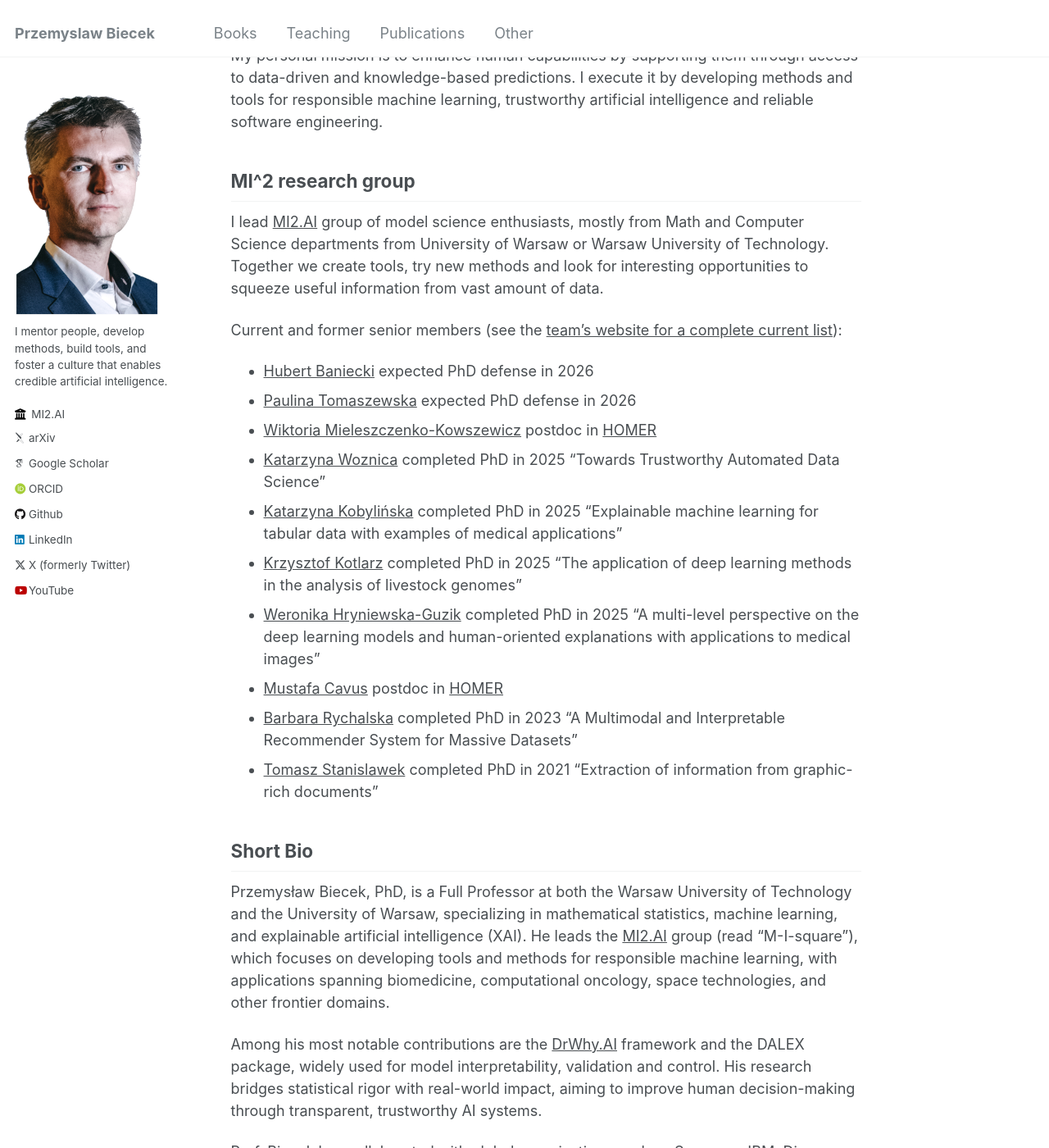
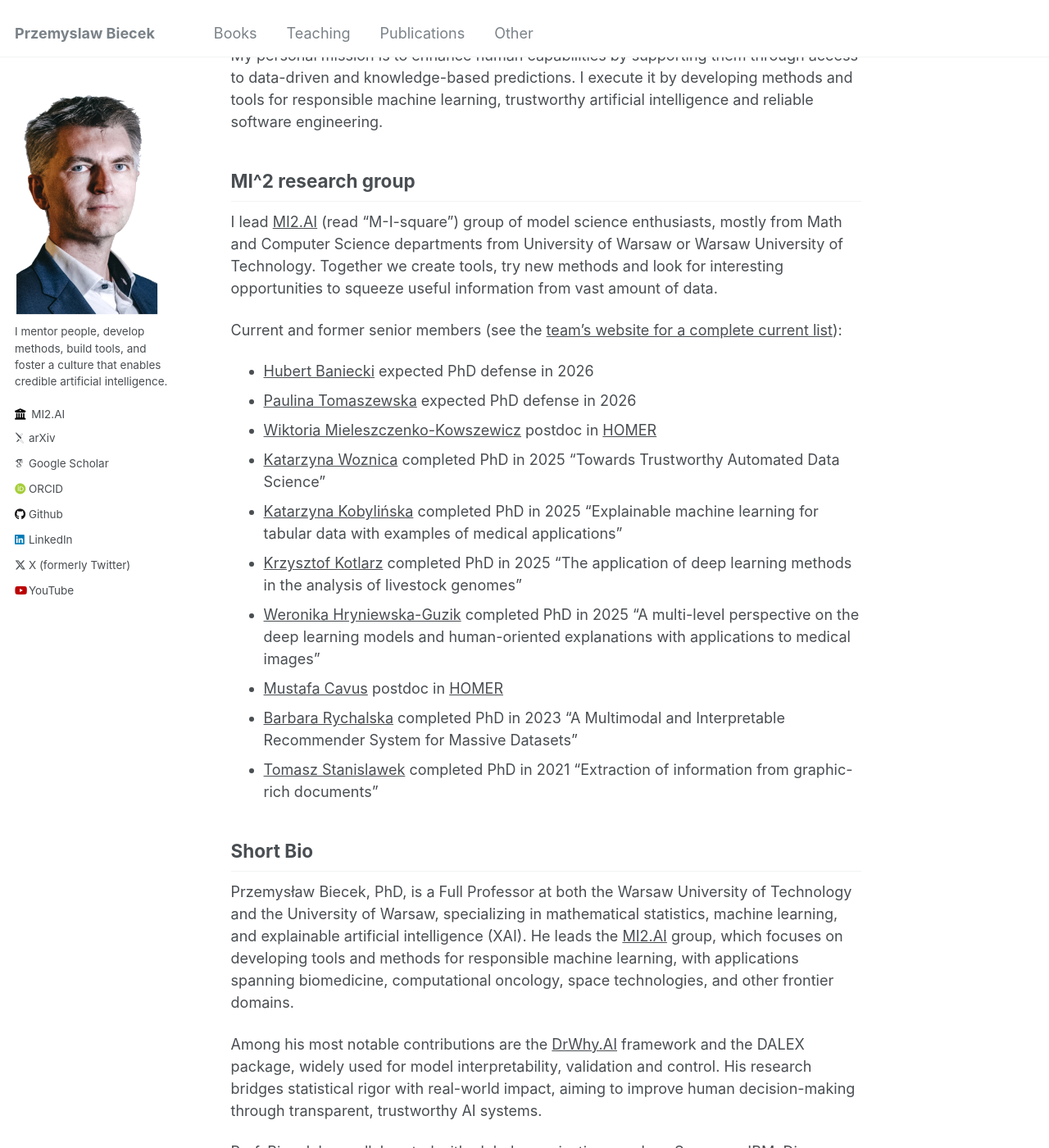
Before and after one commit to pbiecek/pbiecek.github.io, a Jekyll site: the page built from _pages/about.md, in a window 1280 px wide and 1400 px high, scrolled down 190 px. Shown: the whole window at 82% size. Built offline with Jekyll 4.4.1, drawn with Linux system fonts in a browser that asks for light colours; some web fonts are replaced; some of the changed lines change nothing that is shown.

Commit message:
fix last issue

```diff
--- a/_pages/about.md
+++ b/_pages/about.md
@@ -15,7 +15,7 @@ My personal mission is to enhance human capabilities by supporting them through
 
 ## MI^2 research group
 
-I lead [MI2.AI](https://MI2.AI) group of model science enthusiasts, mostly from Math and Computer Science departments from University of Warsaw or Warsaw University of Technology. Together we create tools, try new methods and look for interesting opportunities to squeeze useful information from vast amount of data.
+I lead [MI2.AI](https://MI2.AI) (read "M-I-square") group of model science enthusiasts, mostly from Math and Computer Science departments from University of Warsaw or Warsaw University of Technology. Together we create tools, try new methods and look for interesting opportunities to squeeze useful information from vast amount of data.
 
 Current and former senior members (see the [team's website for a complete current list](https://www.mi2.ai/the-team.html)):
 
@@ -34,7 +34,7 @@ Current and former senior members (see the [team's website for a complete curren
 
 ## Short Bio
 
-Przemysław Biecek, PhD, is a Full Professor at both the Warsaw University of Technology and the University of Warsaw, specializing in mathematical statistics, machine learning, and explainable artificial intelligence (XAI). He leads the [MI2.AI](https://MI2.AI) group (read "M-I-square"), which focuses on developing tools and methods for responsible machine learning, with applications spanning biomedicine, computational oncology, space technologies, and other frontier domains.
+Przemysław Biecek, PhD, is a Full Professor at both the Warsaw University of Technology and the University of Warsaw, specializing in mathematical statistics, machine learning, and explainable artificial intelligence (XAI). He leads the [MI2.AI](https://MI2.AI) group, which focuses on developing tools and methods for responsible machine learning, with applications spanning biomedicine, computational oncology, space technologies, and other frontier domains.
 
 Among his most notable contributions are the [DrWhy.AI](https://drwhy.ai) framework and the DALEX package, widely used for model interpretability, validation and control. His research bridges statistical rigor with real-world impact, aiming to improve human decision-making through transparent, trustworthy AI systems.
 
```
